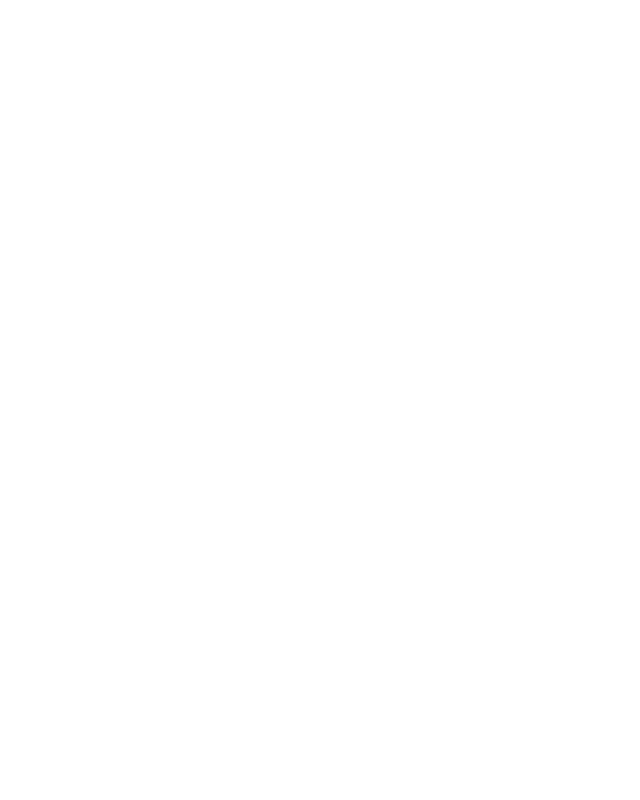
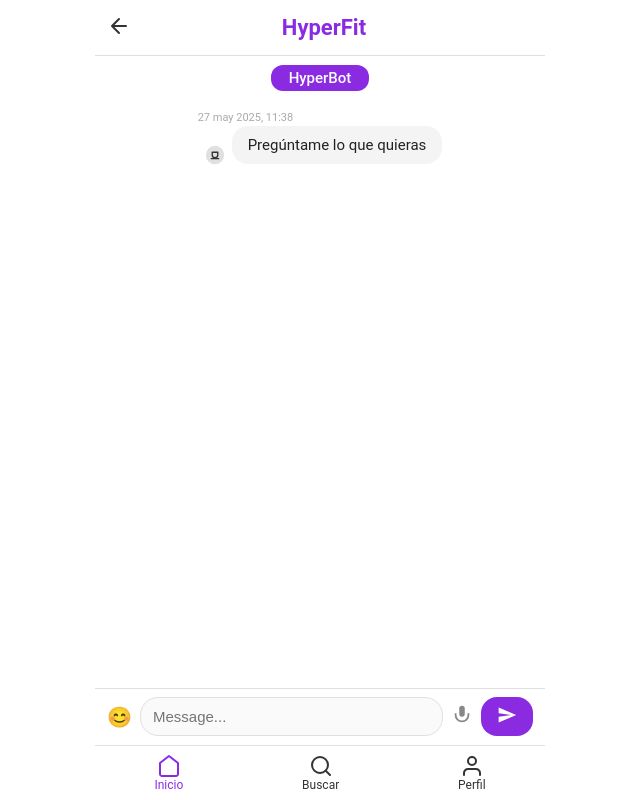
Before and after one commit to daviP4iva/hyperfit-frontend, a React (Vite) app: page /chatbot in a window 1280 px wide. Before the commit this address had no page. Shown: the whole page, without its empty margins (320-960 px from the left). Built offline with nearby package versions, Linux system fonts and the light colour scheme.

Commit message:
Another change

```diff
--- a/src/App.jsx
+++ b/src/App.jsx
@@ -40,6 +40,7 @@
             <Route path="/privacy" element={<Privacy />} />
             <Route path="/support" element={<Support />} />
             <Route path="/exercise" element={<Exercise />} />
+            <Route path="/chatbot" element={<Chatbot />} />
            <Route path="/exercise-in-progress" element={<ExerciseInProgress />} />
           </Routes>
         </div>
--- a/src/pages/Chatbot.jsx
+++ b/src/pages/Chatbot.jsx
@@ -307,7 +307,7 @@
           </svg>
           <span style={{ fontSize: 12 }}>Inicio</span>
         </Link>
-        <Link to="/coming-soon" className="nav-item" style={{ textAlign: "center" }}>
+        <Link to="/search" className="nav-item" style={{ textAlign: "center" }}>
           <svg width="24" height="24" viewBox="0 0 24 24" fill="none">
             <path d="M11 19C15.4183 19 19 15.4183 19 11C19 6.58172 15.4183 3 11 3C6.58172 3 3 6.58172 3 11C3 15.4183 6.58172 19 11 19Z"
               stroke="#333" strokeWidth="2" strokeLinecap="round" strokeLinejoin="round" />
```
